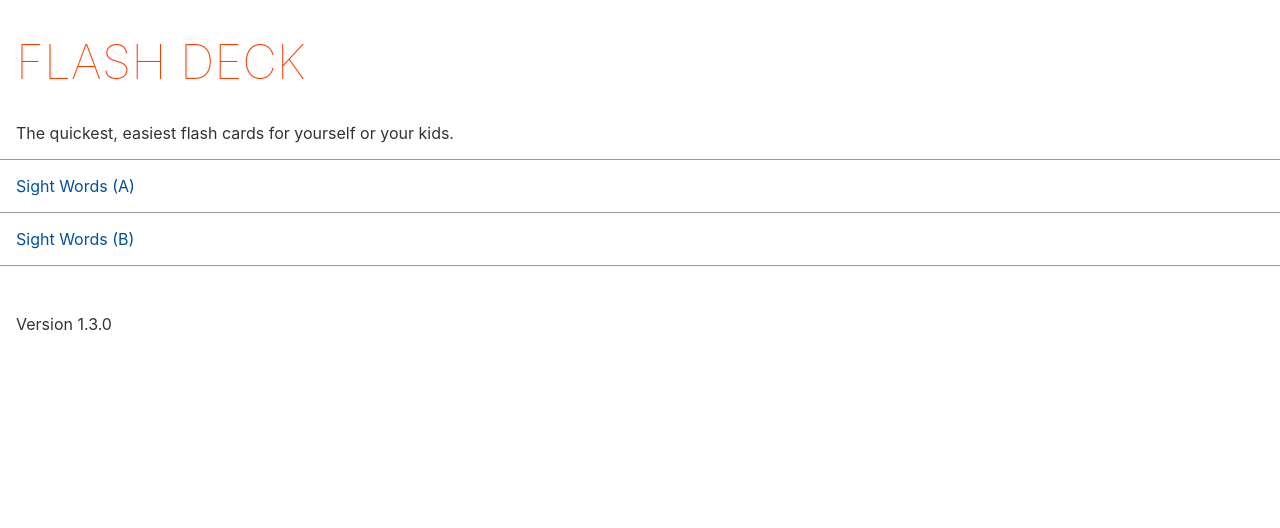
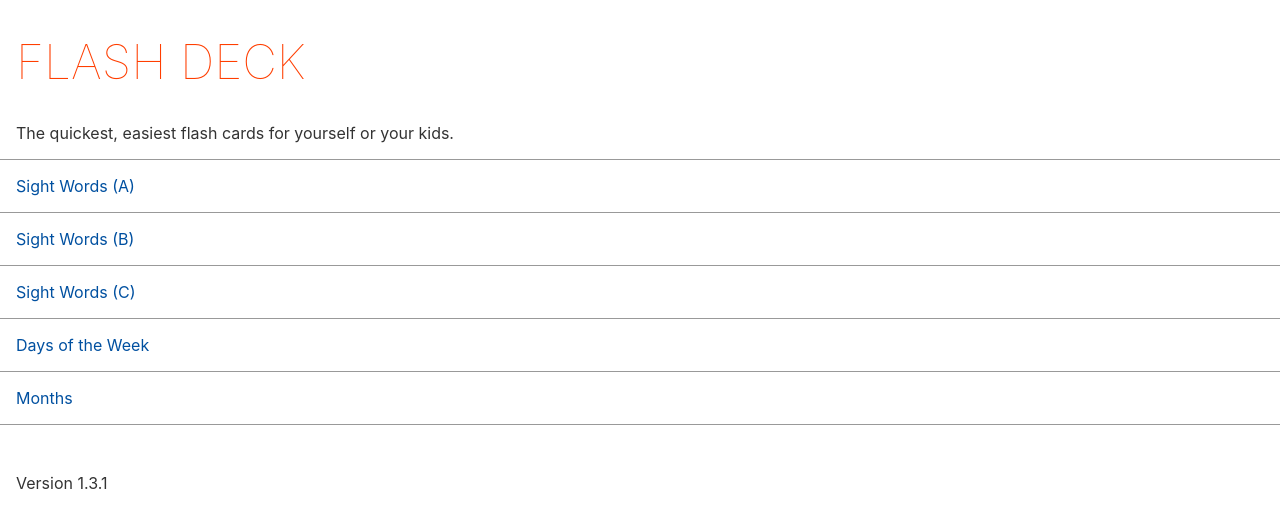
Before and after one commit to colinbate/flash, a Svelte app: page / in a window 1280 px wide. Shown: the top 528 px of the page. Built offline with nearby package versions, Linux system fonts and the light colour scheme.

Commit message:
Add more decks

```diff
--- a/package.json
+++ b/package.json
@@ -1,6 +1,6 @@
 {
   "name": "flashdeck",
-  "version": "1.3.0",
+  "version": "1.3.1",
   "scripts": {
     "build": "rollup -c",
     "dev": "rollup -c -w",
--- a/public/service-worker.js
+++ b/public/service-worker.js
@@ -1,4 +1,4 @@
-const version = '1.3.0';
+const version = '1.3.1';
 
 const cacheName = `Flash${version}`;
 
--- a/src/DeckList.svelte
+++ b/src/DeckList.svelte
@@ -69,5 +69,5 @@ button {
   <div class="button-area">
     <button type="button">New Deck</button>
   </div>
-  <p>Version 1.3.0</p>
+  <p>Version 1.3.1</p>
 </div>
--- a/src/EndOfDeck.svelte
+++ b/src/EndOfDeck.svelte
@@ -13,6 +13,14 @@ export let total = 0;
   justify-content: center;
   height: 80vh;
 }
+.buttons {
+  display: flex;
+  flex-direction: column;
+  align-items: center;
+  justify-content: center;
+  min-width: 60vw;
+}
+
 .score {
   font-size: 2rem;
   margin: 1rem;
@@ -26,13 +34,23 @@ button {
   margin: 1rem;
   pointer-events: fill;
   width: 80vw;
-  max-width: 30rem;
+  max-width: 25rem;
+}
+@media (orientation: landscape) {
+  .menu-card {
+    flex-direction: row;
+  }
+  button {
+    width: 80%;
+  }
 }
 </style>
 
 <div class="menu-card">
   <div class="score">{score} / {total}</div>
-  <button type="button" on:click={() => dispatch('restart', {trim: false})}>Restart</button>
-  <button type="button" on:click={() => dispatch('restart', {trim: true})}>Restart without correct</button>
-  <button type="button" on:click={() => dispatch('reset')}>Reset deck</button>
+  <div class="buttons">
+    <button type="button" on:click={() => dispatch('restart', {trim: false})}>Restart</button>
+    <button type="button" on:click={() => dispatch('restart', {trim: true})}>Restart without correct</button>
+    <button type="button" on:click={() => dispatch('reset')}>Reset deck</button>
+  </div>
 </div>
--- a/src/decks.js
+++ b/src/decks.js
@@ -113,5 +113,119 @@ export const builtIn = [{
     { front: 'you' },
     { front: 'your' },
   ]
+},
+{
+  name: 'Sight Words (C)',
+  cards: [
+    { front: 'able' },
+    { front: 'about' },
+    { front: 'above' },
+    { front: 'across' },
+    { front: 'almost' },
+    { front: 'any' },
+    { front: 'anything' },
+    { front: 'bad' },
+    { front: 'ball' },
+    { front: 'because' },
+    { front: 'behind' },
+    { front: 'black' },
+    { front: 'blue' },
+    { front: 'books' },
+    { front: 'both' },
+    { front: 'boy' },
+    { front: 'bus' },
+    { front: 'can\'t' },
+    { front: 'car' },
+    { front: 'city' },
+    { front: 'down' },
+    { front: 'end' },
+    { front: 'fast' },
+    { front: 'fish' },
+    { front: 'fun' },
+    { front: 'give' },
+    { front: 'good' },
+    { front: 'got' },
+    { front: 'green' },
+    { front: 'help' },
+    { front: 'hide' },
+    { front: 'hill' },
+    { front: 'home' },
+    { front: 'hit' },
+    { front: 'jump' },
+    { front: 'know' },
+    { front: 'let' },
+    { front: 'light' },
+    { front: 'leave' },
+    { front: 'love' },
+    { front: 'month' },
+    { front: 'much' },
+    { front: 'name' },
+    { front: 'new' },
+    { front: 'orange' },
+    { front: 'paper' },
+    { front: 'place' },
+    { front: 'purple' },
+    { front: 'rain' },
+    { front: 'ran' },
+    { front: 'read' },
+    { front: 'red' },
+    { front: 'ride' },
+    { front: 'room' },
+    { front: 'sat' },
+    { front: 'say' },
+    { front: 'school' },
+    { front: 'same' },
+    { front: 'sky' },
+    { front: 'sleep' },
+    { front: 'small' },
+    { front: 'something' },
+    { front: 'stay' },
+    { front: 'stop' },
+    { front: 'take' },
+    { front: 'tell' },
+    { front: 'time' },
+    { front: 'today' },
+    { front: 'top' },
+    { front: 'under' },
+    { front: 'use' },
+    { front: 'week' },
+    { front: 'white' },
+    { front: 'why' },
+    { front: 'world' },
+    { front: 'write' },
+    { front: 'year' },
+    { front: 'yell' },
+    { front: 'yellow' },
+    { front: 'yet' },
+  ]
+},
+{
+  name: 'Days of the Week',
+  cards: [
+    { front: 'Sunday' },
+    { front: 'Monday' },
+    { front: 'Tuesday' },
+    { front: 'Wednesday' },
+    { front: 'Thursday' },
+    { front: 'Friday' },
+    { front: 'Saturday' },
+  ]
+},
+{
+  name: 'Months',
+  cards: [
+    { front: 'January' },
+    { front: 'February' },
+    { front: 'March' },
+    { front: 'April' },
+    { front: 'May' },
+    { front: 'June' },
+    { front: 'July' },
+    { front: 'August' },
+    { front: 'September' },
+    { front: 'October' },
+    { front: 'November' },
+    { front: 'December' },
+  ]
 }
 ];
```
